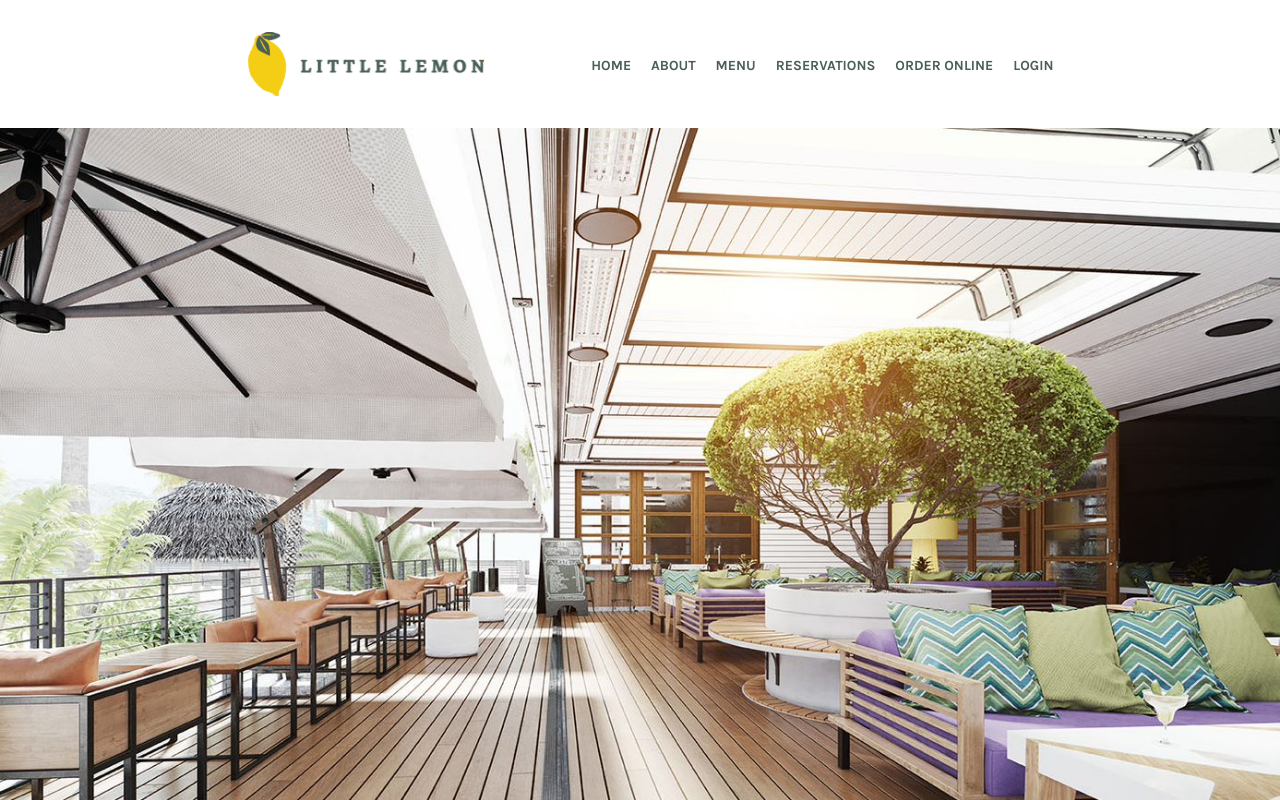
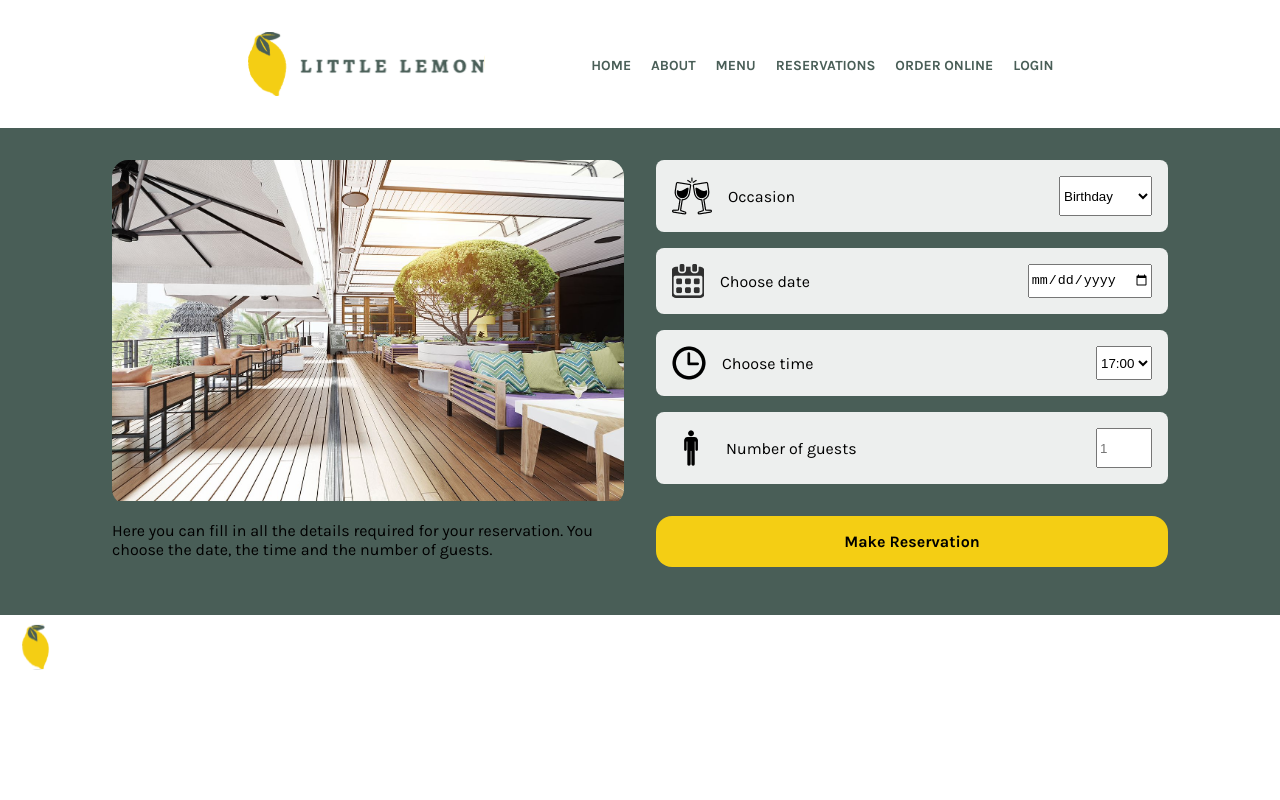
Before and after one commit to deltel/little-lemon, a React (Create React App) app: page /booking in a window 1280 px wide. Shown: the top 800 px of the page. Built offline with nearby package versions, Linux system fonts and the light colour scheme; a web font is replaced by a local one.

Commit message:
Style desktop view

```diff
--- a/src/booking-form/BookingForm.css
+++ b/src/booking-form/BookingForm.css
@@ -2,7 +2,7 @@
     width:100%;
 }
 
-.form-companion p {
+.form-companion p, .reservation-title {
     display: none;
 }
 
@@ -47,4 +47,48 @@
     .back-btn {
         display: none;
     }
+
+    .form-section {
+        display: flex;
+        padding: 2em 7em;
+        gap: 2em;
+        background-color: #495E57;
+    }
+
+    .form-companion {
+        flex: 1;
+    }
+
+    .form {
+        flex: 1;
+    }
+
+    .form-companion p {
+        display: block;
+    }
+
+    .form h2, .form p {
+        display: none;
+    }
+
+    .reservation-img-container {
+        border-radius: 1em;
+        overflow: hidden;
+    }
+
+    .form-group {
+        background-color: #edefee;
+        border-bottom: none;
+        margin-bottom: 1em;
+        border-radius: 0.5em;
+        padding: 1em;
+    }
+
+    .form {
+        padding: 0;
+    }
+
+    .reservation-title {
+        background-color: #495E57;
+    }
 }
--- a/src/booking-form/BookingForm.js
+++ b/src/booking-form/BookingForm.js
@@ -15,6 +15,8 @@ import "./BookingForm.css";
 
 export function BookingForm() {
     return (
+        <>
+            <h2 className="title section-heading reservation-title">Reserve a table</h2>
             <section className="form-section">
                 <section className="form-companion">
                     <IconButton btnClass="back-btn">
@@ -67,5 +69,6 @@ export function BookingForm() {
                     <Button type="submit">Make Reservation</Button>
                 </form>
             </section>
+        </>
     );
 }
--- a/src/common/button/Button.css
+++ b/src/common/button/Button.css
@@ -12,6 +12,7 @@
     background-color: #495E57;
     color: #fff;
     cursor: pointer;
+    border: 2px solid #fff;
 }
 
 @media (min-width: 900px) {
--- /dev/null
+++ b/src/footer/BasicFooter.js
@@ -0,0 +1,11 @@
+import React from "react";
+import Logo from "./footer-logo.svg";
+import "./Footer.css";
+
+export function BasicFooter() {
+    return (
+        <footer className="basic">
+            <img src={Logo} alt="logo" className="logo" />
+        </footer>
+    );
+}
--- a/src/footer/Footer.css
+++ b/src/footer/Footer.css
@@ -1,18 +1,28 @@
-footer {
+footer.main {
     background-color: #495E57;
     padding: 10px;
 }
 
-footer .logo {
+footer.main .logo {
     height: 4rem;
 }
+
+footer.basic {
+    background-color: #495E57;
+    padding-left: 1em;
+}
+
+footer.basic .logo {
+    height: 4rem;
+}
+
 
 .footer-section {
     display: none;
 }
 
 @media (min-width: 900px) {
-    footer {
+    footer.main {
         display: flex;
         background-color: #495E57;
         justify-content: center;
@@ -53,4 +63,9 @@ footer .logo {
         font-size: 16px;
         margin-bottom: 0;
     }
+
+    footer.basic {
+        background-color: #fff;
+        padding-left: 1em;
+    }
 }
--- a/src/footer/Footer.js
+++ b/src/footer/Footer.js
@@ -5,7 +5,7 @@ import "./Footer.css";
 
 export function Footer() {
     return (
-        <footer>
+        <footer className="main">
             <img src={Logo} alt="logo" className="logo" />
             <section className="footer-section">
                 <h6 className="footer-heading">DOORMAT NAVIGATION</h6>
--- a/src/pages/BookingPage.js
+++ b/src/pages/BookingPage.js
@@ -1,5 +1,6 @@
 import React from "react";
 import { BookingForm } from "../booking-form/BookingForm";
+import { BasicFooter } from "../footer/BasicFooter";
 import { Header } from "../header/Header";
 
 export function BookingPage() {
@@ -7,6 +8,7 @@ export function BookingPage() {
         <>
             <Header />
             <BookingForm />
+            <BasicFooter />
         </>
     );
 }
```
Lines whose indentation alone changed are shown as unchanged.
